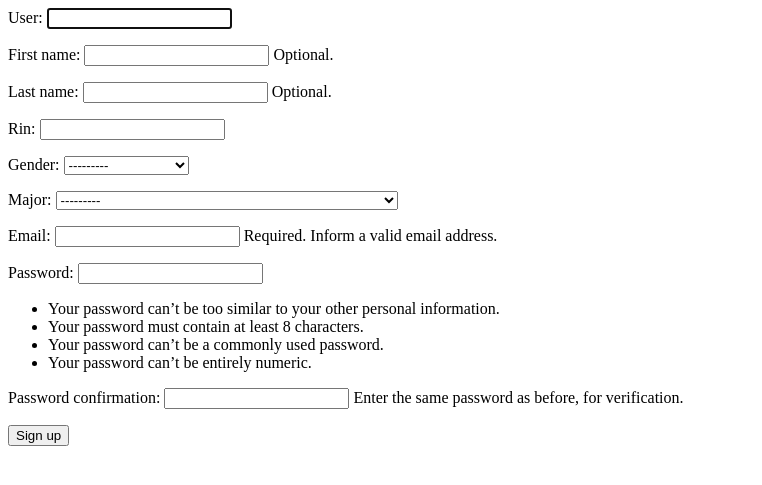
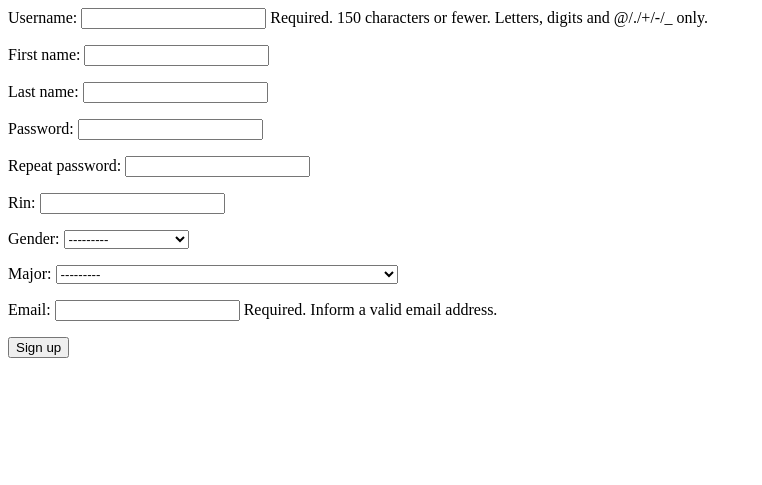
Before and after one commit to RPIForge/website, a Django app: page /machine_usage/dyn/create_user in a window 1280 px wide. Shown: the top 485 px of the page, without its empty margins (0-762 px from the left). Run offline with Django 3.2, Linux system fonts and the light colour scheme; the visitor is signed in with stand-in values (Sample User, id 1).

Commit message:
Create two forms one for user and userprofile

```diff
--- a/machine_usage/forms.py
+++ b/machine_usage/forms.py
@@ -1,23 +1,26 @@
 #django imports
 from django import forms
-from django.contrib.auth.forms import UserCreationForm
 from django.contrib.auth.models import User
 
 #class import
 import machine_usage.lists
 from machine_usage.models import UserProfile
 
+class ForgeUserCreationForm(forms.ModelForm):
+    password = forms.CharField(label='Password',widget=forms.PasswordInput)
+    password2 = forms.CharField(label='Repeat password',widget=forms.PasswordInput)
 
-class ForgeUserCreationForm(UserCreationForm):
-    user = forms.CharField(max_length=30)
+    class Meta:
+        model = User
+        fields = ('username', 'first_name', 'last_name')
+
+class ForgeProfileCreationForm(forms.ModelForm):
     rin = forms.CharField()
     gender = forms.Select(choices=machine_usage.lists.gender)
     major = forms.Select(choices=machine_usage.lists.major)
 
-    first_name = forms.CharField(max_length=30, required=False, help_text='Optional.')
-    last_name = forms.CharField(max_length=30, required=False, help_text='Optional.')
     email = forms.EmailField(max_length=254, help_text='Required. Inform a valid email address.')
 
     class Meta:
         model = UserProfile
-        fields = ('user', 'first_name', 'last_name','rin','gender','major','email', 'password1', 'password2', )
+        fields = ('rin','gender','major')
--- a/machine_usage/templates/machine_usage/forms/create_user.html
+++ b/machine_usage/templates/machine_usage/forms/create_user.html
@@ -4,7 +4,8 @@
 	<body>
 	    <form method="post">
                 {% csrf_token %}
-                {{ form.as_p }}
+                {{ user_form.as_p }}
+                {{ forge_form.as_p }}
                 <button type="submit">Sign up</button>
             </form>
         </body>
--- a/machine_usage/views.py
+++ b/machine_usage/views.py
@@ -6,7 +6,7 @@
 from django.db.models.base import ObjectDoesNotExist
 
 from machine_usage.models import *
-from machine_usage.forms import ForgeUserCreationForm
+from machine_usage.forms import ForgeUserCreationForm, ForgeProfileCreationForm
 #
 #	Pages/Login
 #
@@ -190,12 +190,16 @@
 @login_required
 def create_user(request):
     if(request.method == 'POST'):
-        form = ForgeUserCreationForm(request.POST)
-        if(form.is_valid()):
-            form.save()
+        user_form = ForgeUserCreationForm(request.POST)
+        forge_form = ForgeProfileCreationForm(request.POST)
+
+        if(user_form.is_valid() and forge_form.is_valid()):
+            user_form.save()
+            forge_form.save()
     else:
-        form = ForgeUserCreationForm()
-    return render(request, 'machine_usage/forms/create_user.html', {'form': form})
+        user_form = ForgeUserCreationForm()
+        forge_form = ForgeProfileCreationForm()
+    return render(request, 'machine_usage/forms/create_user.html', {'user_form': user_form,'forge_form':forge_form})
 
 @login_required
 def volunteer_dashboard(request):
```
